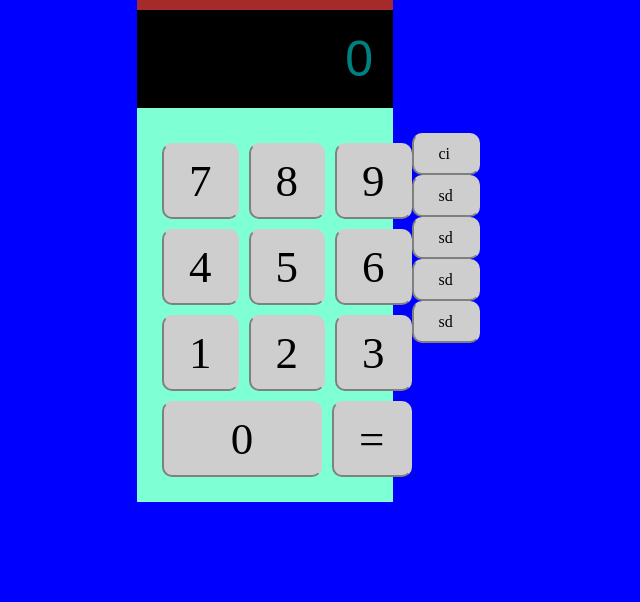
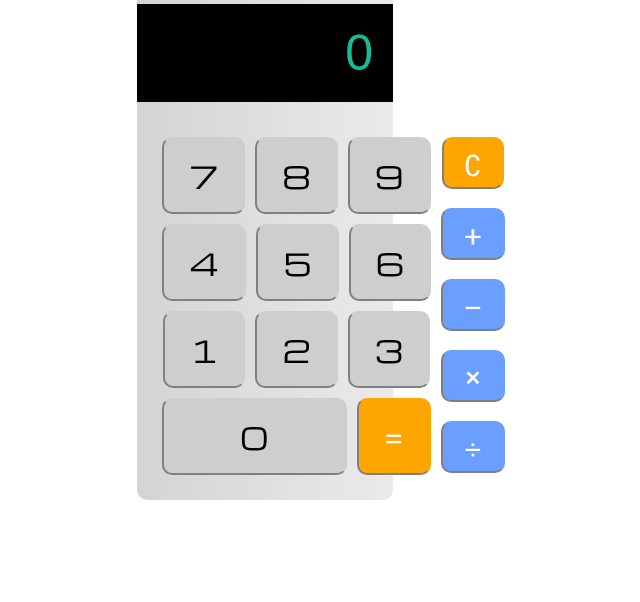
Before and after one commit to MiriamPecora/htmlcss-simple-calculator, a plain HTML site: page index.html in a window 1280 px wide. Shown: the part 198-800 px from the top of the page, without its empty margins (375-1015 px from the left). Drawn offline with nearby package versions, Linux system fonts and the light colour scheme; a web font is replaced by a local one.

Commit message:
[COMPLETED] Completed task

```diff
--- a/css/style.css
+++ b/css/style.css
@@ -7,7 +7,6 @@
 
 
 #content {
-    background-color: blue;
     height: 100vh;
     display: flex;
     align-items: center;
@@ -16,26 +15,28 @@
 
 /* CONTENITORE GENERALE DELLA CALCOLATRICE */
 #calculator {
-    background-color: aquamarine;
+    background-image: linear-gradient(to right, rgb(212, 212, 212) , rgb(236, 233, 233));;
     width: 20%;
+    border-radius: 10px;
 }
 
 /* PRIMA SEZIONE CON NOME */
 
 #calc_name {
-    font-size: 50px;
-    background-color: brown;
+    font-size: 35px;
     width: 100%;
     display: flex;
     align-items: center;
     justify-content: center;
     padding: 25px 90px;
+    font-family: "Michroma", sans-serif;
+    font-weight: bold;
 }
 
 /* SEZIONE NUMERO DIGITATO */
 
 #number {
-    color: teal;
+    color: rgb(22, 187, 151);
     background-color: black;
     font-family: 'Seven Segment', sans-serif;
     width: 100%;
@@ -59,20 +60,21 @@
     display: flex;
     align-items: center;
     justify-content: center;
-    font-size: 45px;
+    font-size: 30px;
     gap: 10px;
     padding-top: 10px;
 
 }
 
 li {
-    padding: 10px 25px;
+    padding: 15px 25px;
     background-color: rgb(207, 206, 206);
     border: 2px solid rgba(82, 79, 79, 0);
     border-bottom-color: grey;
     border-left-color: grey;
     border-radius: 10px;
-}
+    font-family: "Michroma", sans-serif;
+  }
 
 #zero {
     display: flex;
@@ -82,3 +84,34 @@ li {
 }
 
 /* CONTENITORE A DESTRA */
+
+#symbols {
+    display: flex;
+    align-items: center;
+    justify-content: center;
+    font-size: 29px;
+    flex-direction: column;
+    gap: 19px;
+    padding-left: 10px;
+    padding-top: 10px;
+}
+
+.v_symbol {
+    padding: 3px 20px;
+    border: 2px solid rgba(82, 79, 79, 0);
+    border-bottom-color: grey;
+    border-left-color: grey;
+    border-radius: 10px;
+}
+
+/* COLORI TASTI NUMERICI */
+
+.blue {
+    background-color: rgb(106, 158, 255);
+    color: white;
+}
+
+.orange{
+    background-color: orange;
+    color: white;
+}
--- a/index.html
+++ b/index.html
@@ -6,6 +6,9 @@
     <title>Document</title>
     <link rel="stylesheet" href="./css/style.css">
     <link href="https://fonts.cdnfonts.com/css/seven-segment" rel="stylesheet">
+    <link rel="preconnect" href="https://fonts.googleapis.com">
+<link rel="preconnect" href="https://fonts.gstatic.com" crossorigin>
+<link href="https://fonts.googleapis.com/css2?family=Michroma&display=swap" rel="stylesheet">
 </head>
 
 <body>
@@ -47,21 +50,21 @@
 
                     <ul class="row">
                         <li id="zero">0</li>
-                        <li class="orange">=</li>
+                        <li class="orange">&equals;</li>
                     </ul>
 
                 </div>
 
                 <div id="right_pad">
-                    <div id="symbols">
-                        <ul>
-                            <li class="orange">ci</li>
-                            <li class="blue">sd</li>
-                            <li class="blue">sd</li>
-                            <li class="blue">sd</li>
-                            <li class="blue">sd</li>
-                        </ul>
-                    </div>
+
+                    <ul id="symbols">
+                        <li class="orange v_symbol">&comp;</li>
+                        <li class="blue v_symbol">&plus;</li>
+                        <li class="blue v_symbol">&minus;</li>
+                        <li class="blue v_symbol">&times;</li>
+                        <li class="blue v_symbol">&divide;</li>
+                    </ul>
+
                 </div>
 
             </div>
```
